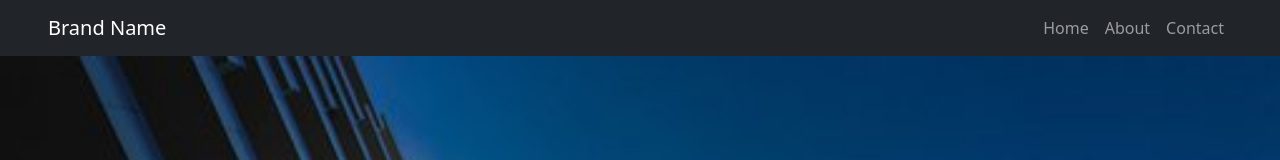
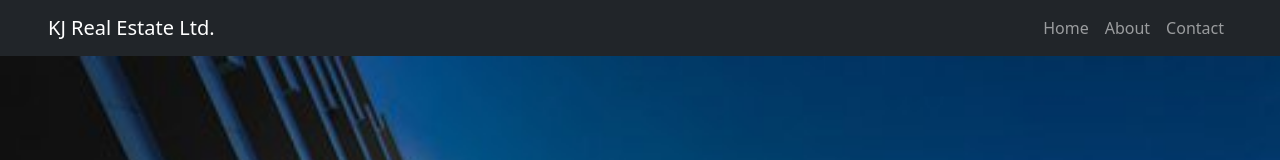
Before and after one commit to Kobby-Jones/react-deployment-with-k8s-ArgoCD, a React (Create React App) app: page / in a window 1280 px wide. Shown: the top 160 px of the page. Built offline with nearby package versions, Linux system fonts and the light colour scheme.

Commit message:
Rename Brand name

```diff
--- a/src/components/Navbar.jsx
+++ b/src/components/Navbar.jsx
@@ -5,7 +5,7 @@ function CustomNavbar() {
 
     return (
         <Navbar bg="dark" className='px-5' variant = "dark" expand = "md">
-            <Navbar.Brand href="#">Brand Name</Navbar.Brand>
+            <Navbar.Brand href="#">KJ Real Estate Ltd.</Navbar.Brand>
             <Navbar.Toggle aria-controls="basic-navbar-nav" />
             <Navbar.Collapse id ="basic-navbar-nav">
                 <Nav className='ms-auto' >
```
